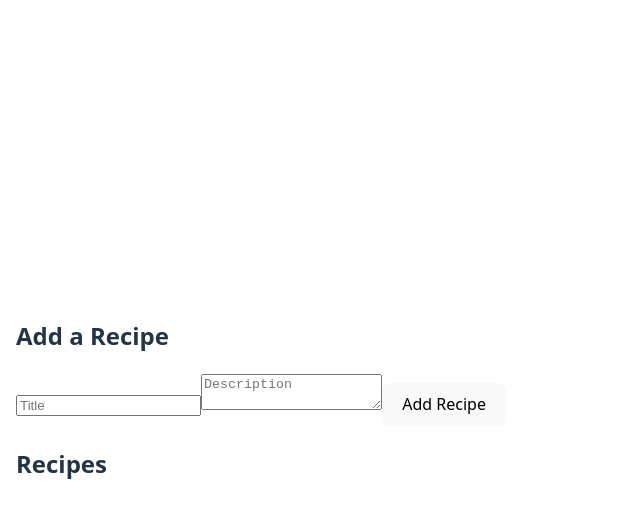
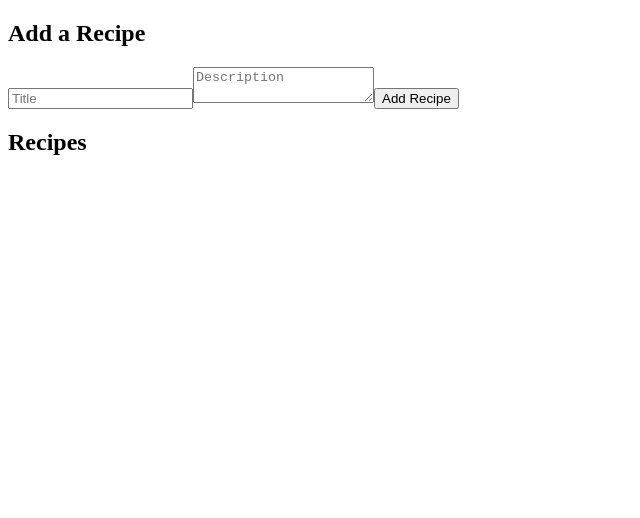
Before and after one commit to nahi-dev/alx-fe-reactjs, a React (Vite) app in the folder recipe-sharing-app/: page / in a window 1280 px wide. Shown: the top 518 px of the page, without its empty margins (0-640 px from the left). Built offline with nearby package versions, Linux system fonts and the light colour scheme.

Commit message:
Set up BrowserRouter and Routes in main.jsx

```diff
--- a/recipe-sharing-app/src/App.jsx
+++ b/recipe-sharing-app/src/App.jsx
@@ -3,7 +3,7 @@ import AddRecipeForm from "./components/AddRecipeForm";
 
 function App() {
   return (
-    <div style={{ padding: "1rem" }}>
+    <div>
       <AddRecipeForm />
       <RecipeList />
     </div>
--- a/recipe-sharing-app/src/main.jsx
+++ b/recipe-sharing-app/src/main.jsx
@@ -1,9 +1,9 @@
+// src/main.jsx
 import React from "react";
 import ReactDOM from "react-dom/client";
 import { BrowserRouter, Routes, Route } from "react-router-dom";
 import App from "./App";
 import RecipeDetails from "./components/RecipeDetails";
-import "./index.css";
 
 ReactDOM.createRoot(document.getElementById("root")).render(
   <BrowserRouter>
```
Also changed, not shown: 1 other file (tests, documents, lock files or other folders).
